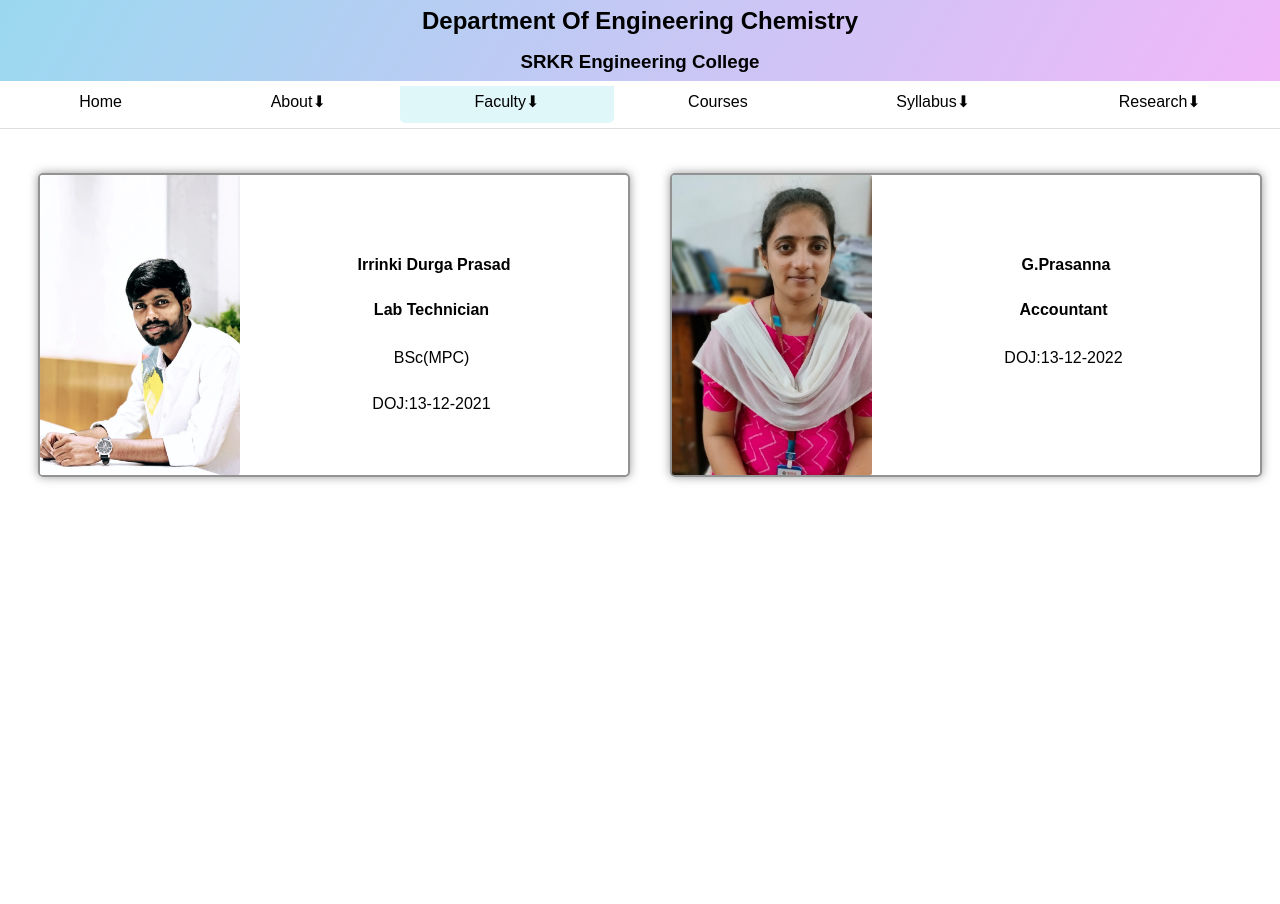
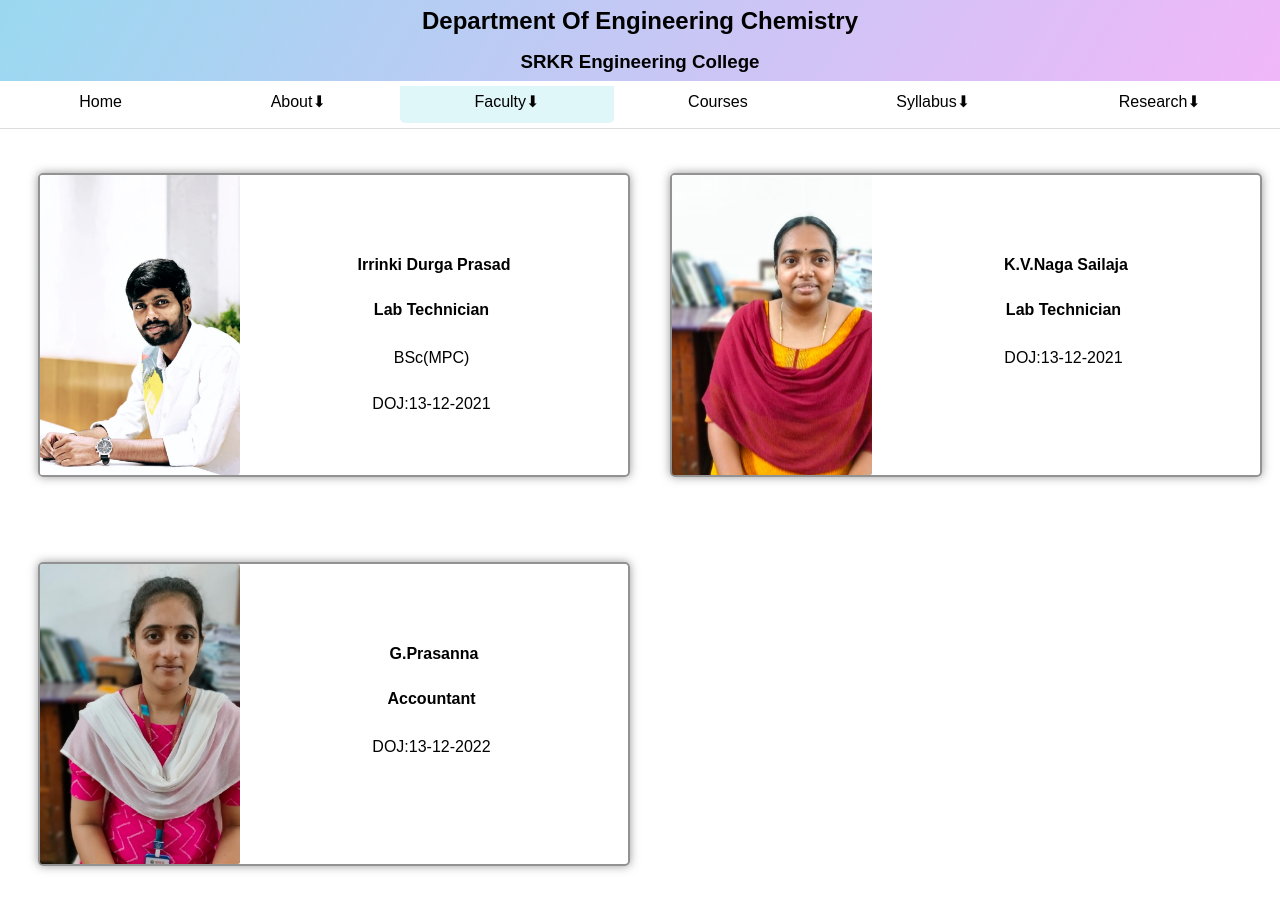
Before and after one commit to jettylakshmisowjanya/Chemistry_SRKR, a React (Create React App) app: page /nonTeaching in a window 1280 px wide. Before the commit the page ends 800 px from the top, so only its background shows below. Built offline with nearby package versions, Linux system fonts and the light colour scheme.

Commit message:
fourth commit

```diff
--- a/src/components/faculty/nonTeaching/nonTeaching.js
+++ b/src/components/faculty/nonTeaching/nonTeaching.js
@@ -28,6 +28,14 @@
         </div>
 
 
+
+        <div class="itm">
+            <img className='nti' src={nt2}/>
+            <h4 className='h42'>K.V.Naga Sailaja</h4>
+            <h4 className='hr'>Lab Technician</h4>
+            <h4 className='hr'><div class="pos">DOJ:13-12-2021</div></h4>
+        </div>
+
         <div class="itm">
             <img className='nti' src={nt3}/>
             <h4 className='h43'>G.Prasanna</h4>
```
